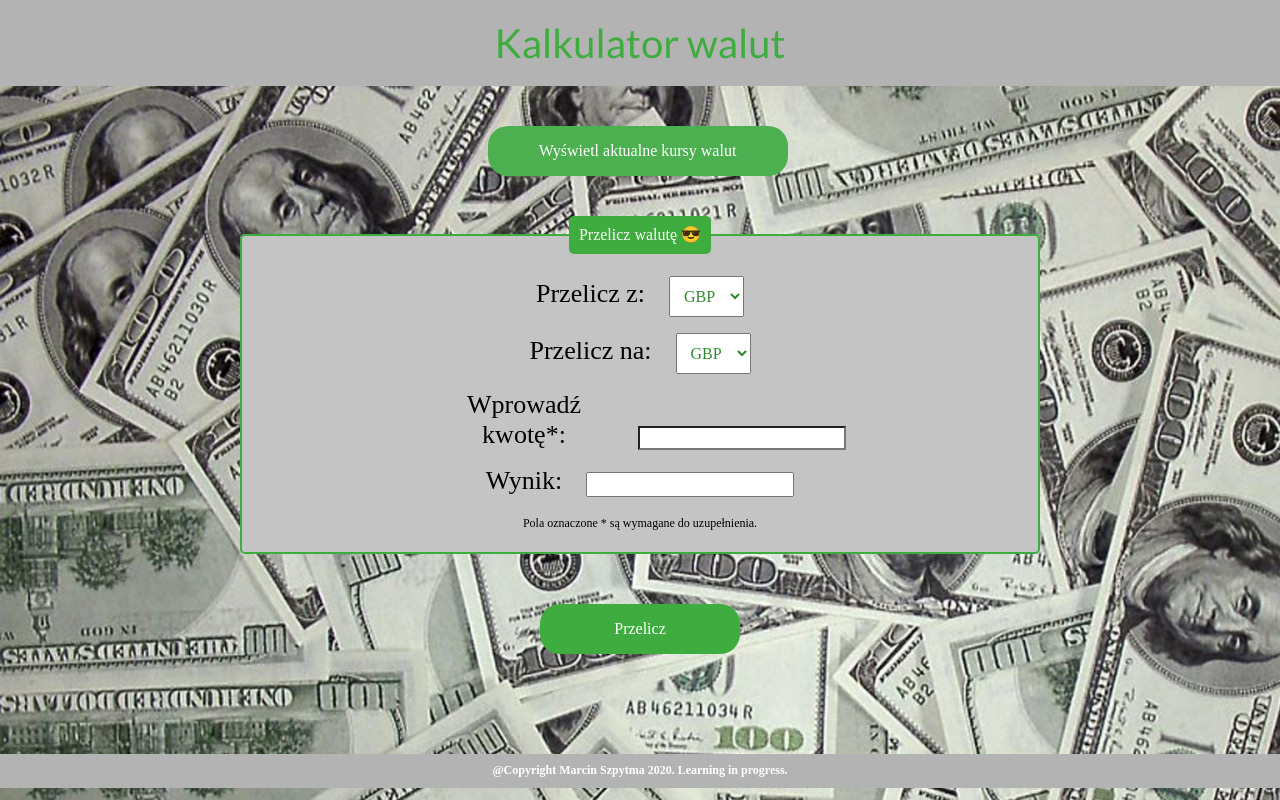
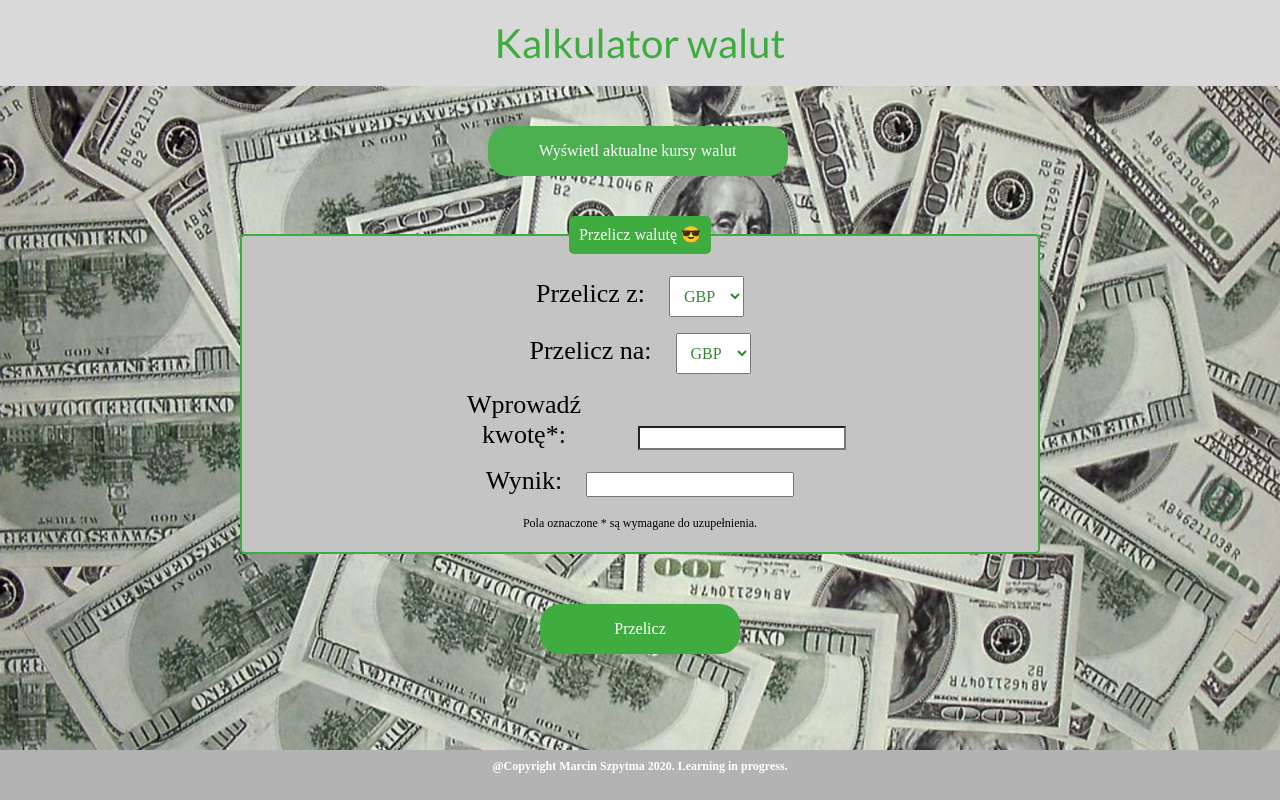
Before and after one commit to szpytmus/currency-converter, a plain HTML site: page index.html in a window 1280 px wide. Drawn offline with nearby package versions, Linux system fonts and the light colour scheme.

Commit message:
minor css update, footer always on bottom of the page

```diff
--- a/css/footer.css
+++ b/css/footer.css
@@ -1,4 +1,7 @@
 .footer{
+    position:absolute;
+    bottom: 0;
+    height:50px;
     background-color: hsl(0, 0%, 70%);
     color: white;
     font-weight: bold;
--- a/css/form.css
+++ b/css/form.css
@@ -1,3 +1,5 @@
+
+
 .form__labelName{
     display: inline-block;
     font-size: 26px;
--- a/css/general.css
+++ b/css/general.css
@@ -15,12 +15,14 @@ html{
 
 .body__background{
     background-image: url("../images/currency-background.jpg");
-    background-size: auto;
+    background-size: cover;
     background-attachment: scroll;
+    background-position:center;
+    background-repeat: no-repeat;
 }
 
 .body__container{
-    max-width: 800px;
+    max-width: 1000px;
     margin: 0px auto;
     overflow-x: auto;
 }
--- a/css/header.css
+++ b/css/header.css
@@ -6,7 +6,7 @@
     font-family: 'Lato', sans-serif;
     font-size: 40px;
     color: rgb(62, 172, 62);
-    background-color: hsl(0, 0%, 70%);
+    background-color: hsl(0, 0%, 85%);
     width: 100%;
     margin-bottom:20px;
 }
```
